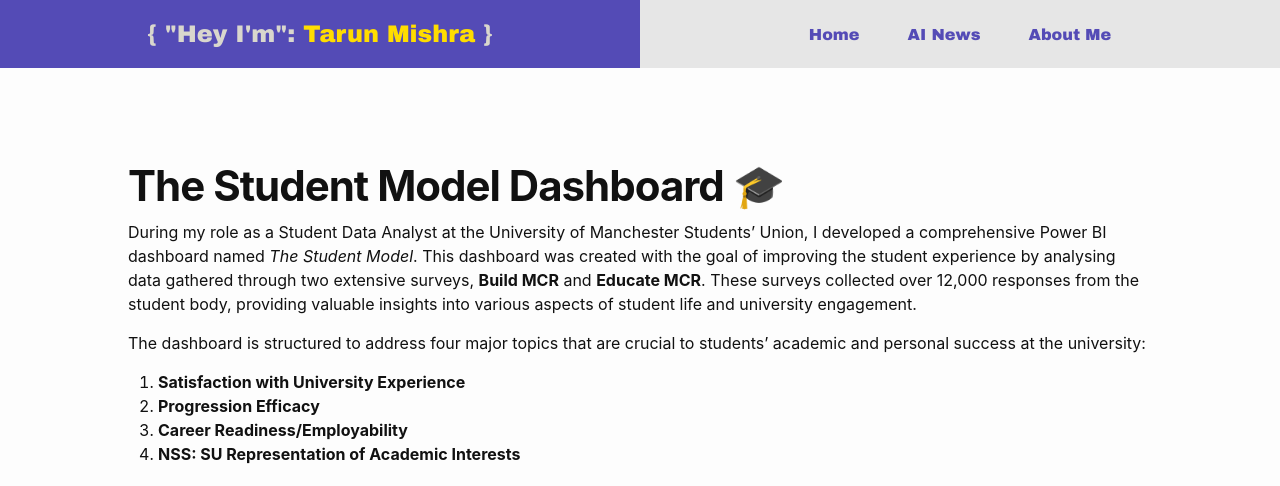
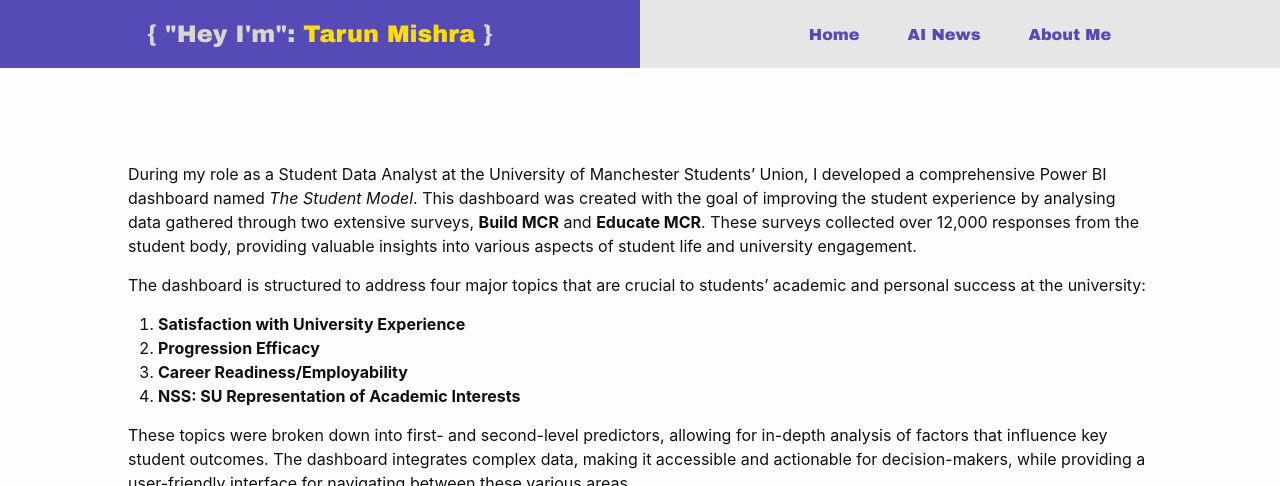
Before and after one commit to tarundirector/tarunmishra.github.io, a Jekyll site: the page built from pages/projects/StudentModel_README.md, in a window 1280 px wide and 900 px high, cut to the strip 0-486 px from the top of the window. Built offline with Jekyll 4.4.1, drawn with Linux system fonts in a browser that asks for light colours; our own code applies the rules of GitHub Pages for plain Markdown files; some of the changed lines change nothing that is shown.

Commit message:
Update StudentModel_README.md

```diff
--- a/pages/projects/StudentModel_README.md
+++ b/pages/projects/StudentModel_README.md
@@ -1,4 +1,7 @@
-# **The Student Model Dashboard 🎓**
+---
+layout: default
+title: "The Student Model Dashboard 🎓"
+---
 
 During my role as a Student Data Analyst at the University of Manchester Students' Union, I developed a comprehensive Power BI dashboard named *The Student Model*. This dashboard was created with the goal of improving the student experience by analysing data gathered through two extensive surveys, **Build MCR** and **Educate MCR**. These surveys collected over 12,000 responses from the student body, providing valuable insights into various aspects of student life and university engagement.
 
```
